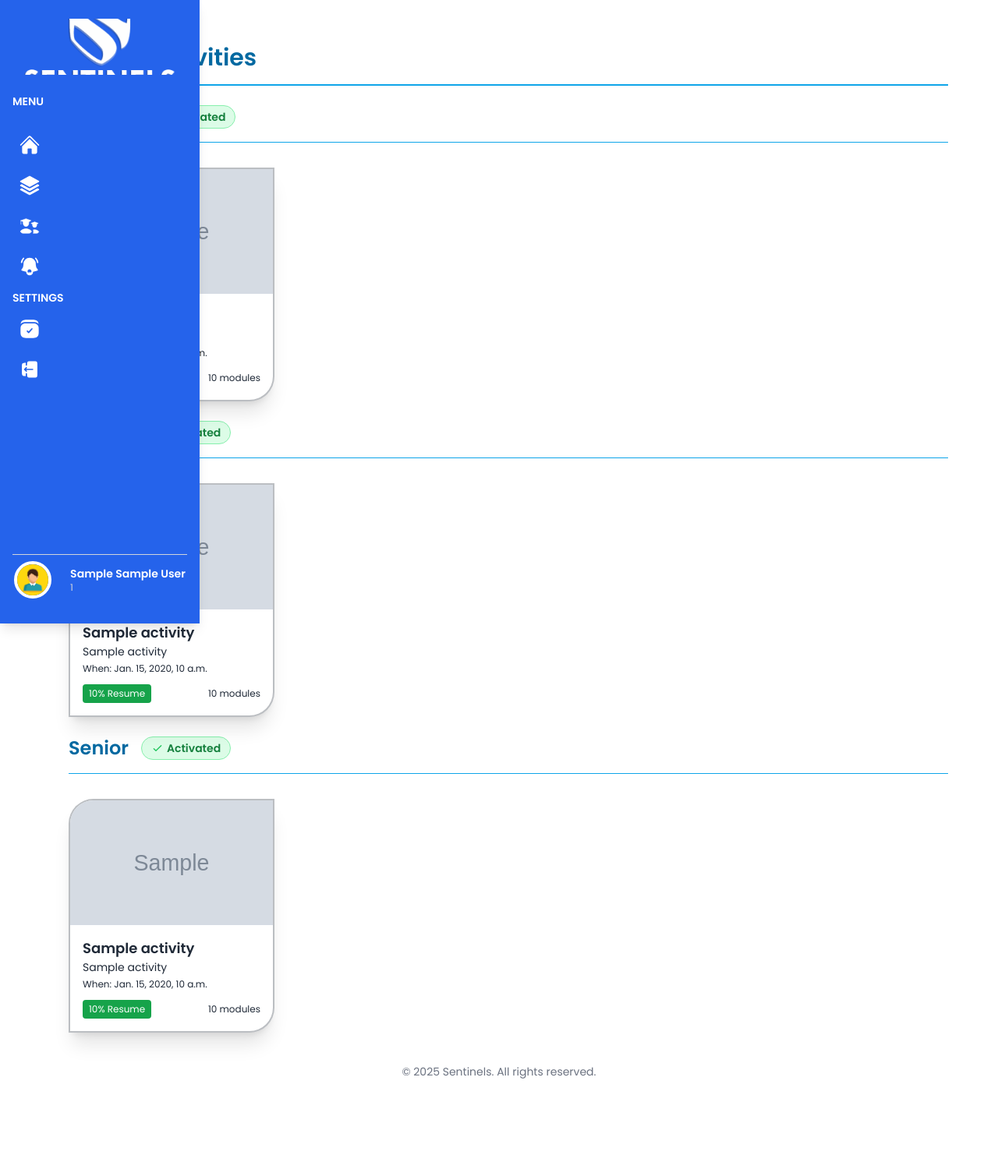
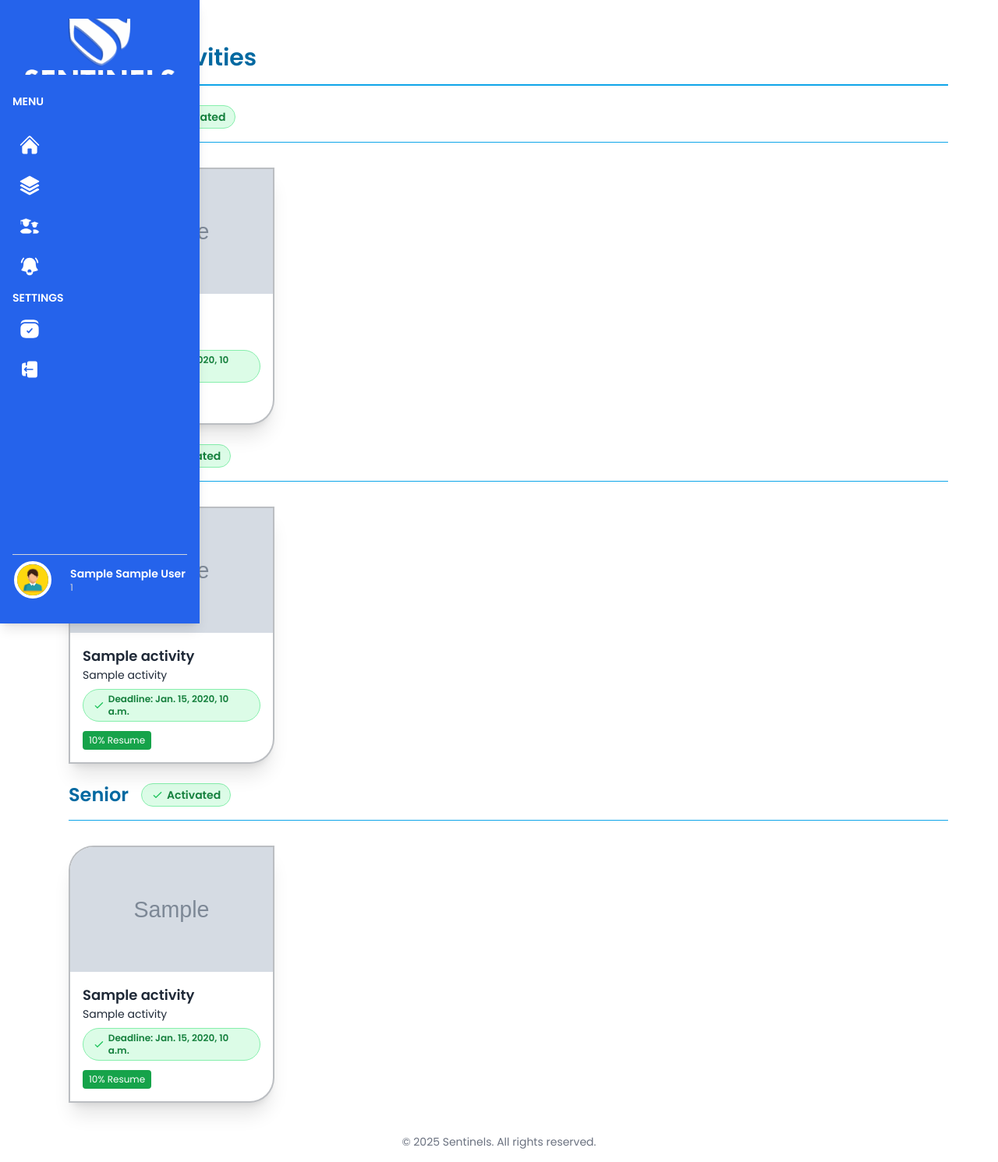
Before and after one commit to Yirmeyahuu/Sentinelsadmin, a Django app: template Faculty/templates/Activities/Faculty-Activity-List.html in a window 1280 px wide. Shown: the whole page at 78% size. Before the commit the page ends 1384 px from the top, so only its background shows below. Run offline with Django 5.2, Linux system fonts and the light colour scheme; the template is opened without the code that fills it: most values are stand-ins (such as "Sample title", 1, 10 or a date in 2020); grey boxes marked "Sample" are stand-in pictures; style sheets or scripts are compiled from the project's sources; some libraries are stand-ins or nearby versions.

Commit message:
Updated Project.

```diff
--- a/Faculty/templates/Activities/contents/Faculty-Activity-List-content.html
+++ b/Faculty/templates/Activities/contents/Faculty-Activity-List-content.html
@@ -43,10 +43,27 @@
             <div class="p-4 text-gray-800 {% if activity.isLock %}opacity-80{% endif %}">
                 <h2 class="text-lg font-semibold">{{ activity.title }}</h2>
                 <p class="text-sm">{{ activity.subject }}</p>
-                <p class="text-xs mt-1">When: {{ activity.date }}</p>
+                {# DEADLINE LINE: #}
+                <p class="text-xs mt-1">
+                     {# DEADLINE LINE: #}
+                    {% if activity.deadline_date %}
+                        <span class="inline-flex items-center px-3 py-1 rounded-full bg-green-100 text-green-700 text-xs font-semibold border border-green-300 mt-1">
+                            <svg class="w-4 h-4 mr-1 text-green-500" fill="none" stroke="currentColor" stroke-width="2" viewBox="0 0 24 24">
+                                <path stroke-linecap="round" stroke-linejoin="round" d="M5 13l4 4L19 7"></path>
+                            </svg>
+                            Deadline: {{ activity.deadline_date }}
+                        </span>
+                    {% else %}
+                        <span class="inline-flex items-center px-3 py-1 rounded-full bg-red-100 text-gray-500 text-xs font-semibold border border-gray-300 mt-1">
+                            <svg class="w-4 h-4 mr-1 text-gray-400" fill="none" stroke="currentColor" stroke-width="2" viewBox="0 0 24 24">
+                                <path stroke-linecap="round" stroke-linejoin="round" d="M18.364 5.636l-1.414 1.414A9 9 0 105.636 18.364l1.414-1.414"></path>
+                            </svg>
+                            Deadline not set.
+                        </span>
+                    {% endif %}
+                </p>
                 <div class="flex items-center mt-3 text-xs">
                     <span class="bg-green-600 text-white px-2 py-1 rounded">{{ activity.progress }}% Resume</span>
-                    <span class="ml-auto flex items-center">{{ activity.modules }} modules</span>
                 </div>
             </div>
         </div>
@@ -91,10 +108,27 @@
             <div class="p-4 text-gray-800 {% if activity.isLock %}opacity-80{% endif %}">
                 <h2 class="text-lg font-semibold">{{ activity.title }}</h2>
                 <p class="text-sm">{{ activity.subject }}</p>
-                <p class="text-xs mt-1">When: {{ activity.date }}</p>
+                {# DEADLINE LINE: #}
+                <p class="text-xs mt-1">
+                    {# DEADLINE LINE: #}
+                   {% if activity.deadline_date %}
+                       <span class="inline-flex items-center px-3 py-1 rounded-full bg-green-100 text-green-700 text-xs font-semibold border border-green-300 mt-1">
+                           <svg class="w-4 h-4 mr-1 text-green-500" fill="none" stroke="currentColor" stroke-width="2" viewBox="0 0 24 24">
+                               <path stroke-linecap="round" stroke-linejoin="round" d="M5 13l4 4L19 7"></path>
+                           </svg>
+                           Deadline: {{ activity.deadline_date }}
+                       </span>
+                   {% else %}
+                       <span class="inline-flex items-center px-3 py-1 rounded-full bg-red-100 text-gray-500 text-xs font-semibold border border-gray-300 mt-1">
+                           <svg class="w-4 h-4 mr-1 text-gray-400" fill="none" stroke="currentColor" stroke-width="2" viewBox="0 0 24 24">
+                               <path stroke-linecap="round" stroke-linejoin="round" d="M18.364 5.636l-1.414 1.414A9 9 0 105.636 18.364l1.414-1.414"></path>
+                           </svg>
+                           Deadline not set.
+                       </span>
+                   {% endif %}
+               </p>
                 <div class="flex items-center mt-3 text-xs">
                     <span class="bg-green-600 text-white px-2 py-1 rounded">{{ activity.progress }}% Resume</span>
-                    <span class="ml-auto flex items-center">{{ activity.modules }} modules</span>
                 </div>
             </div>
         </div>
@@ -139,10 +173,27 @@
             <div class="p-4 text-gray-800 {% if activity.isLock %}opacity-80{% endif %}">
                 <h2 class="text-lg font-semibold">{{ activity.title }}</h2>
                 <p class="text-sm">{{ activity.subject }}</p>
-                <p class="text-xs mt-1">When: {{ activity.date }}</p>
+                {# DEADLINE LINE: #}
+                <p class="text-xs mt-1">
+                    {# DEADLINE LINE: #}
+                   {% if activity.deadline_date %}
+                       <span class="inline-flex items-center px-3 py-1 rounded-full bg-green-100 text-green-700 text-xs font-semibold border border-green-300 mt-1">
+                           <svg class="w-4 h-4 mr-1 text-green-500" fill="none" stroke="currentColor" stroke-width="2" viewBox="0 0 24 24">
+                               <path stroke-linecap="round" stroke-linejoin="round" d="M5 13l4 4L19 7"></path>
+                           </svg>
+                           Deadline: {{ activity.deadline_date }}
+                       </span>
+                   {% else %}
+                       <span class="inline-flex items-center px-3 py-1 rounded-full bg-red-100 text-gray-500 text-xs font-semibold border border-gray-300 mt-1">
+                           <svg class="w-4 h-4 mr-1 text-gray-400" fill="none" stroke="currentColor" stroke-width="2" viewBox="0 0 24 24">
+                               <path stroke-linecap="round" stroke-linejoin="round" d="M18.364 5.636l-1.414 1.414A9 9 0 105.636 18.364l1.414-1.414"></path>
+                           </svg>
+                           Deadline not set.
+                       </span>
+                   {% endif %}
+               </p>
                 <div class="flex items-center mt-3 text-xs">
                     <span class="bg-green-600 text-white px-2 py-1 rounded">{{ activity.progress }}% Resume</span>
-                    <span class="ml-auto flex items-center">{{ activity.modules }} modules</span>
                 </div>
             </div>
         </div>
--- a/SuperAdmin/views.py
+++ b/SuperAdmin/views.py
@@ -517,9 +517,6 @@ def update_game_trigger(request):
         return JsonResponse({'success': True})
     return JsonResponse({'success': False, 'error': 'Invalid request'})
 
-from django.views.decorators.csrf import csrf_exempt
-from django.http import JsonResponse
-import json
 
 @superadmin_required
 @csrf_exempt
```
Also changed, not shown: Faculty/views.py (+12 -1 lines), static/js/superadmin-base/buttonsActivate.js (added).
